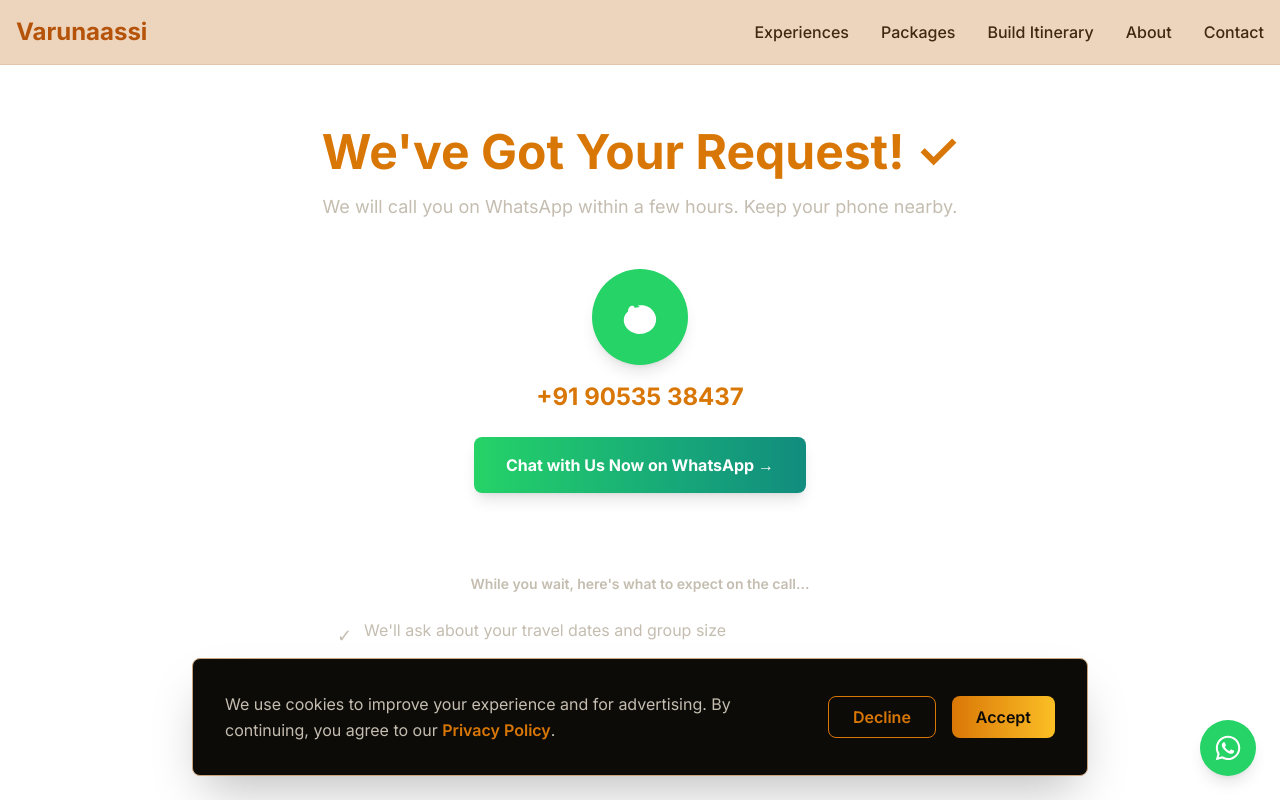
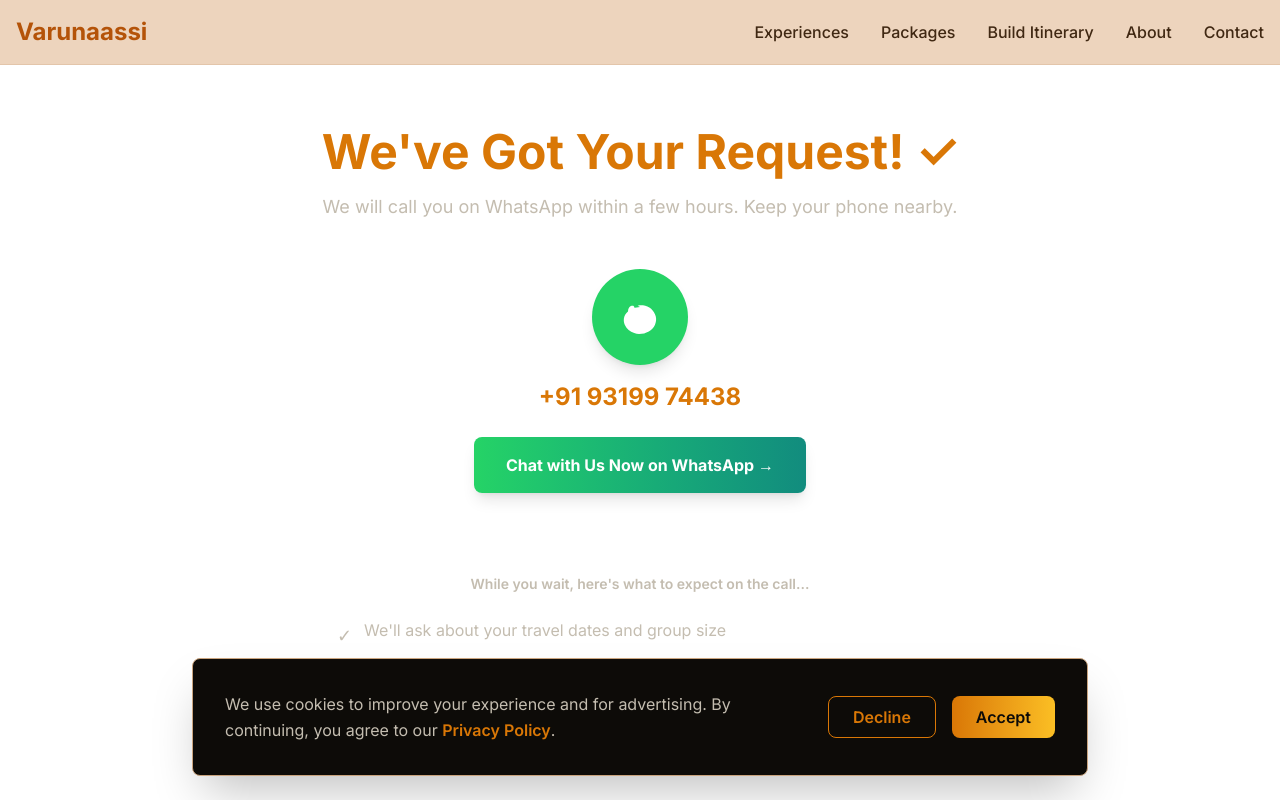
Before and after one commit to vishu810/Varanasitravel, a Next.js app: page /thank-you in a window 1280 px wide. Shown: the top 800 px of the page. Built offline with nearby package versions, Linux system fonts and the light colour scheme.

Commit message:
Remove old WhatsAppButton component, use StickyWhatsAppButton instead

```diff
--- a/app/(public)/contact/page.tsx
+++ b/app/(public)/contact/page.tsx
@@ -6,7 +6,7 @@
   const [submitted, setSubmitted] = useState(false)
 
   const contactChannels = [
-    { icon: '📱', label: 'WhatsApp', value: '+91 90535 38437', link: 'https://wa.me/919053538437' },
+    { icon: '📱', label: 'WhatsApp', value: '+91 93199 74438', link: 'https://wa.me/919319974438' },
     { icon: '✉️', label: 'Email', value: 'travel@varunaassi.com', link: 'mailto:travel@varunaassi.com' },
     { icon: '📍', label: 'Office', value: 'Varanasi, Uttar Pradesh, India', link: '#' },
   ]
--- a/app/(public)/thank-you/page.tsx
+++ b/app/(public)/thank-you/page.tsx
@@ -6,8 +6,8 @@
 
 function ThankYouContent() {
   const name = useSearchParams().get('name') || 'there'
-  const whatsappNumber = '+91 90535 38437'
-  const whatsappLink = 'https://wa.me/919053538437'
+  const whatsappNumber = '+91 93199 74438'
+  const whatsappLink = 'https://wa.me/9319974438'
 
   const expectations = [
     "We'll ask about your travel dates and group size",
--- a/app/layout.tsx
+++ b/app/layout.tsx
@@ -3,7 +3,6 @@
 import './globals.css'
 import Header from '@/components/layout/Header'
 import Footer from '@/components/layout/Footer'
-import WhatsAppButton from '@/components/shared/WhatsAppButton'
 import MobileStickyBar from '@/components/layout/MobileStickyBar'
 import CookieConsentBanner from '@/components/shared/CookieConsentBanner'
 import StickyWhatsAppButton from '@/components/shared/StickyWhatsAppButton'
@@ -46,7 +45,6 @@
         <Header />
         <main>{children}</main>
         <Footer />
-        <WhatsAppButton />
         <MobileStickyBar />
         <StickyWhatsAppButton />
         <CookieConsentBanner />
--- a/components/shared/WhatsAppButton.tsx
+++ /dev/null
@@ -1,16 +0,0 @@
-'use client'
-import { FaWhatsapp } from 'react-icons/fa'
-
-export default function WhatsAppButton() {
-  const number = process.env.NEXT_PUBLIC_WHATSAPP_NUMBER || '919876543210'
-  return (
-    <a
-      href={`https://wa.me/${number}`}
-      target="_blank"
-      rel="noopener noreferrer"
-      className="fixed bottom-6 right-4 z-50 flex h-14 w-14 items-center justify-center rounded-full bg-[#25D366] shadow-lg transition-transform hover:scale-110 md:bottom-6 md:right-6"
-    >
-      <FaWhatsapp className="h-7 w-7 text-white" />
-    </a>
-  )
-}
```
